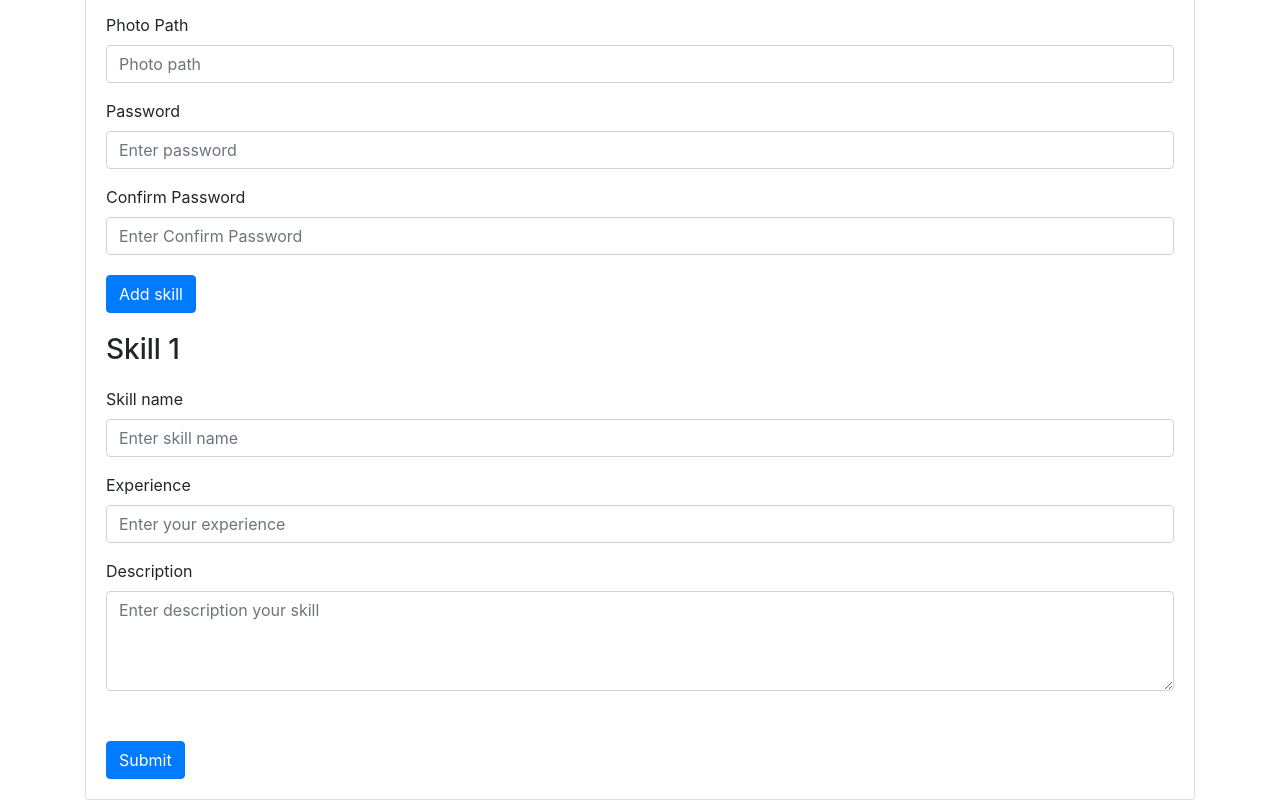
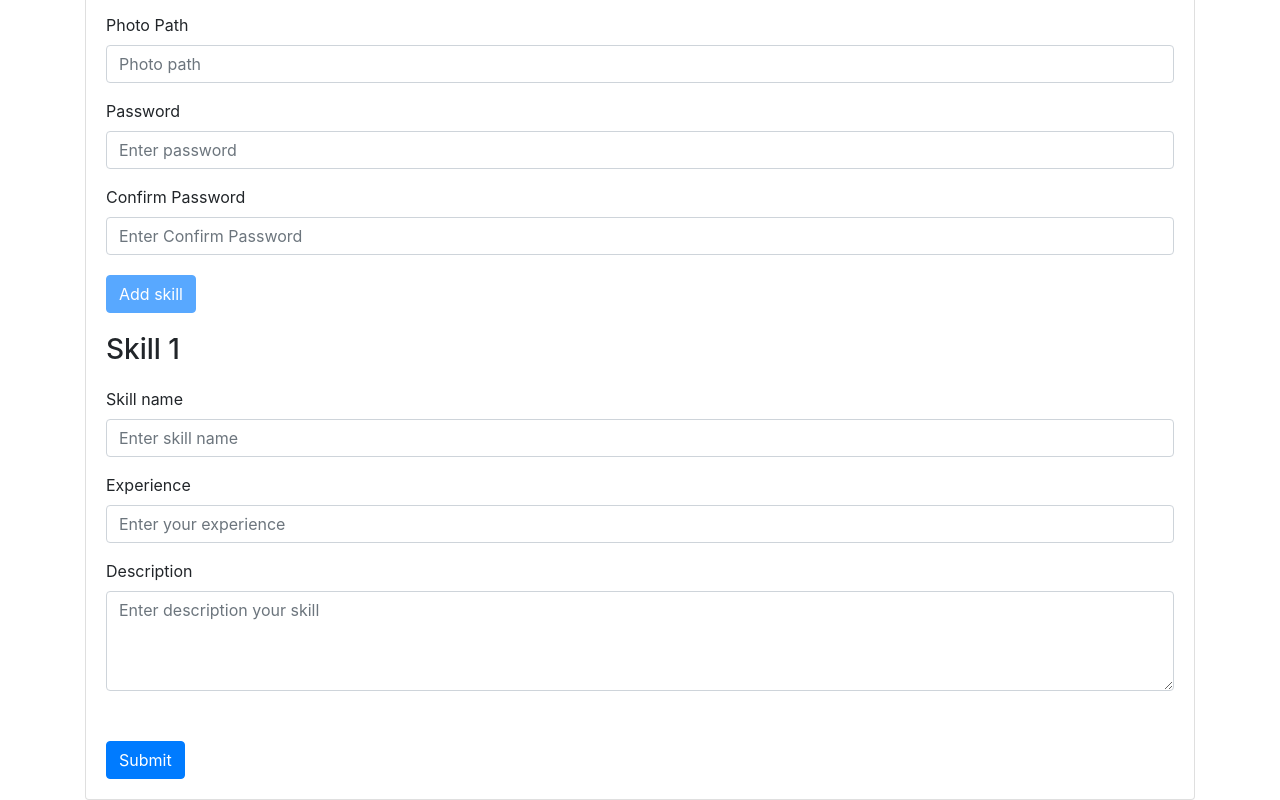
Before and after one commit to jamermaciej/crud, an Angular app: page /edit/0 in a window 1280 px wide. Shown: the part 760-1560 px from the top of the page. Built offline with nearby package versions, Linux system fonts and the light colour scheme.

Commit message:
block add skill button if skill form field invalid

```diff
--- a/src/app/create-employee/create-employee.component.html
+++ b/src/app/create-employee/create-employee.component.html
@@ -114,7 +114,7 @@
                 </div>
             </div>
             <div class="skills">
-                <button type="button" class="btn btn-primary" (click)="addSkills()">Add skill</button>
+                <button type="button" class="btn btn-primary" (click)="addSkills()" [disabled]="employeeForm.get('skills').invalid">Add skill</button>
                 <div class="skills__container" formArrayName="skills"
                     *ngFor="let skill of skills.controls; let i = index">
                     <div class="skills__header">
@@ -127,7 +127,7 @@
                             <input type="text" class="form-control" [id]="'skillId_' + i" name="skill"
                                 aria-describedby="skillHelp" placeholder="Enter skill name" formControlName="skill">
                             <div class="form-error" *ngIf="skill.get('skill').errors?.required && skill.get('skill').touched">
-                                    Description is required.
+                                    Skill name is required.
                             </div>
                         </div>
                         <div class="form-group">
@@ -136,7 +136,7 @@
                                 aria-describedby="experienceHelp" placeholder="Enter your experience"
                                 formControlName="experience">
                             <div class="form-error" *ngIf="skill.get('experience').errors?.required && skill.get('experience').touched">
-                                    Description is required.
+                                    Experience is required.
                             </div>
                         </div>
                         <div class="form-group">
```
